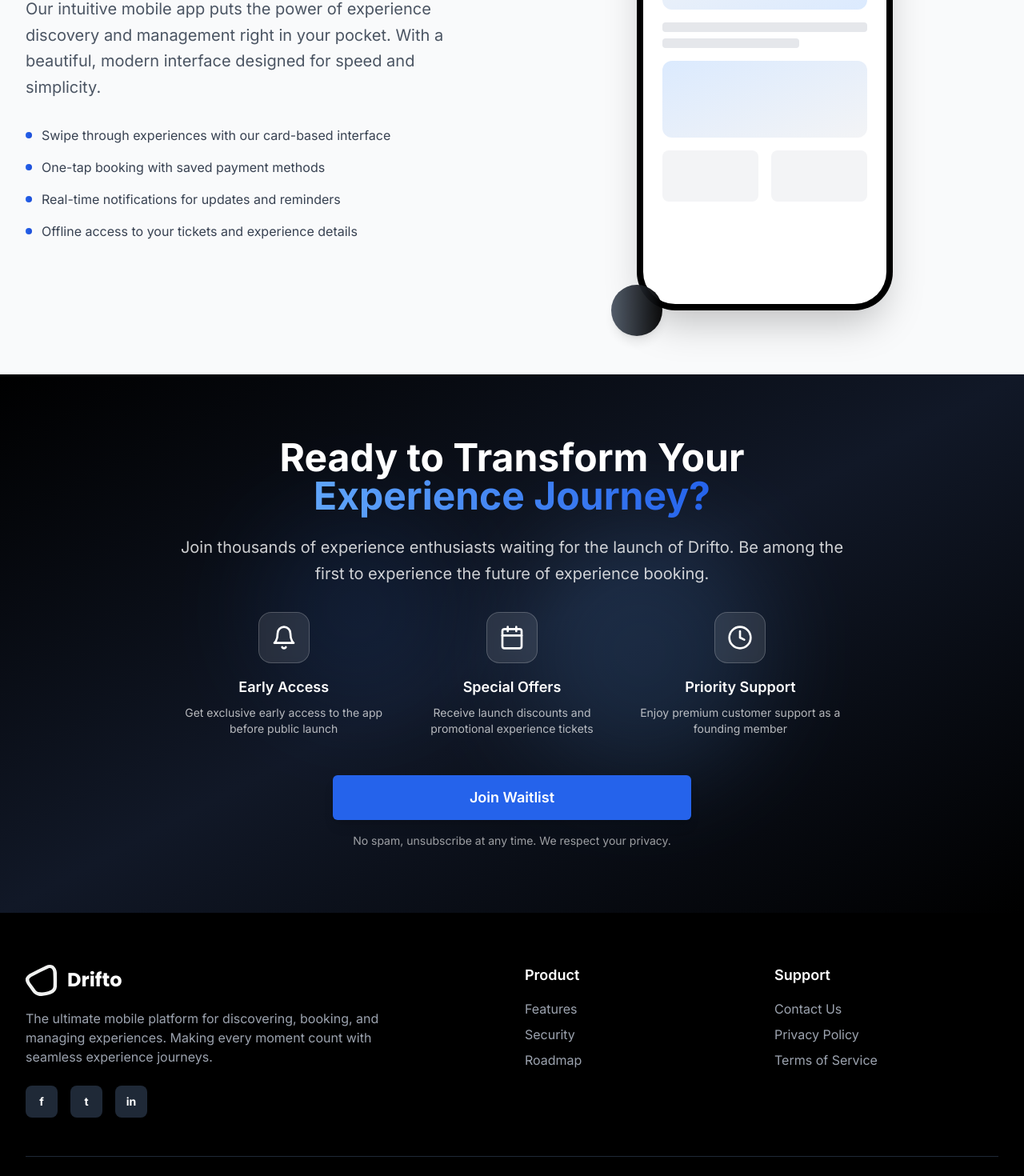
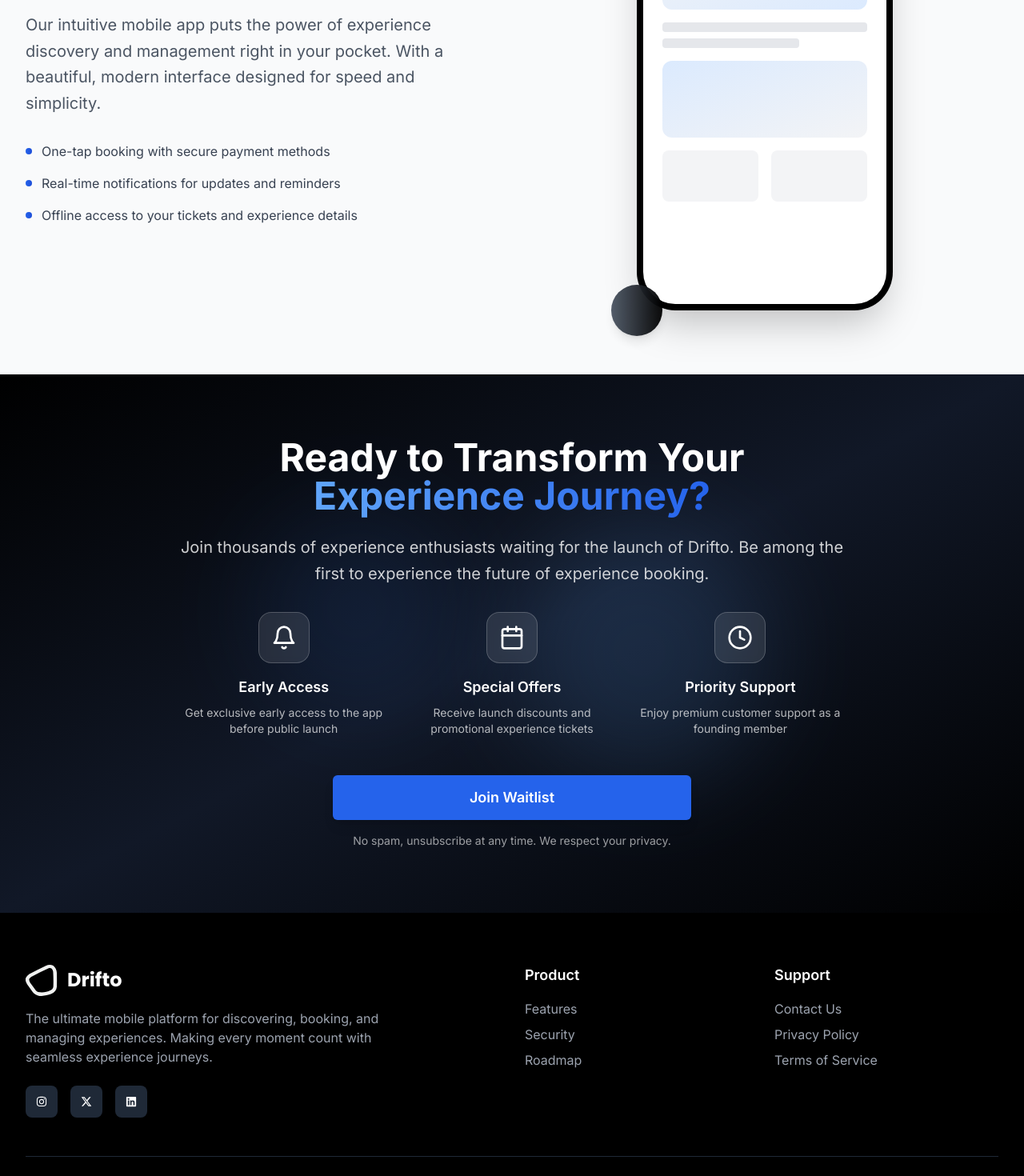
Before and after one commit to Drifto-app/drifto-website, a React (Vite) app: page / in a window 1280 px wide. Shown: the part 1996-3466 px from the top of the page at 80% size. Built offline with nearby package versions, Linux system fonts and the light colour scheme.

Commit message:
Fix: Text correction

```diff
--- a/package.json
+++ b/package.json
@@ -52,6 +52,7 @@
     "react-day-picker": "^8.10.1",
     "react-dom": "^18.3.1",
     "react-hook-form": "^7.53.0",
+    "react-icons": "^5.5.0",
     "react-resizable-panels": "^2.1.3",
     "react-router-dom": "^6.26.2",
     "recharts": "^2.12.7",
--- a/src/components/AppPreviewSection.tsx
+++ b/src/components/AppPreviewSection.tsx
@@ -20,8 +20,8 @@ export const AppPreviewSection = () => {
 
             <div className="space-y-4">
               {[
-                "Swipe through experiences with our card-based interface",
-                "One-tap booking with saved payment methods",
+                // "Swipe through experiences with our card-based interface",
+                "One-tap booking with secure payment methods",
                 "Real-time notifications for updates and reminders",
                 "Offline access to your tickets and experience details"
               ].map((feature, index) => (
--- a/src/components/Footer.tsx
+++ b/src/components/Footer.tsx
@@ -1,5 +1,6 @@
 
 import { Calendar, Mail, MapPin } from "lucide-react";
+import { FaXTwitter, FaInstagram, FaLinkedin } from "react-icons/fa6";
 
 export const Footer = () => {
   return (
@@ -23,13 +24,13 @@ export const Footer = () => {
             <div className="flex space-x-4">
               {/* Social media placeholder */}
               <div className="w-10 h-10 bg-gray-800 rounded-lg flex items-center justify-center hover:bg-gray-700 transition-colors cursor-pointer">
-                <span className="text-sm font-bold">f</span>
+                <span className="text-sm font-bold"><a href="https://www.google.com" target="_blank"><FaInstagram /></a></span>
               </div>
               <div className="w-10 h-10 bg-gray-800 rounded-lg flex items-center justify-center hover:bg-gray-700 transition-colors cursor-pointer">
-                <span className="text-sm font-bold">t</span>
+                <span className="text-sm font-bold"><a href="https://www.google.com" target="_blank"><FaXTwitter /></a></span>
               </div>
               <div className="w-10 h-10 bg-gray-800 rounded-lg flex items-center justify-center hover:bg-gray-700 transition-colors cursor-pointer">
-                <span className="text-sm font-bold">in</span>
+                <span className="text-sm font-bold"><a href="https://www.google.com" target="_blank"><FaLinkedin /></a></span>
               </div>
             </div>
           </div>
```
Also changed, not shown: 1 other file (tests, documents, lock files or other folders).
